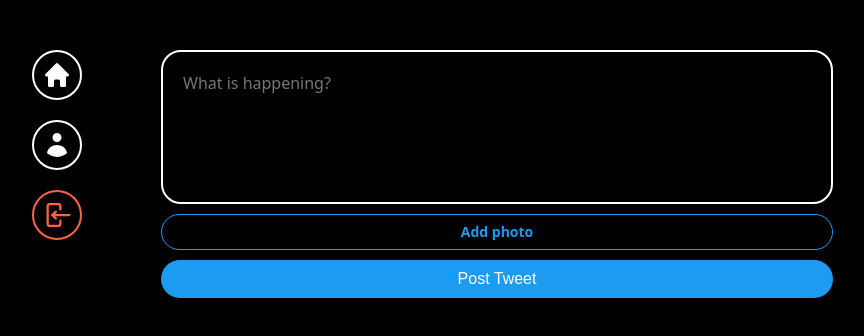
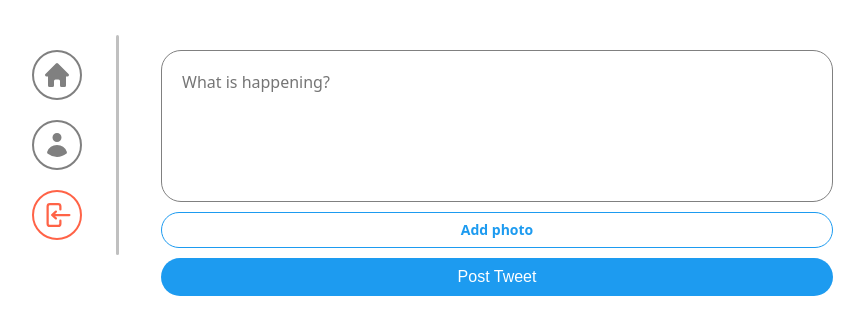
Before and after one commit to sdh0572/Nwitter-reloaded, a React (Vite) app: page / in a window 1280 px wide. Shown: the top 336 px of the page, without its empty margins (237-1101 px from the left). Built offline with nearby package versions, Linux system fonts and the light colour scheme; no server answers; the database is empty; sample sign-in values are in the browser's storage; the HTML template or start-up script is replaced by a standard one.

Commit message:
Change CSS

```diff
--- a/src/App.tsx
+++ b/src/App.tsx
@@ -45,8 +45,8 @@
     box-sizing: border-box;
   }
   body {
-    background-color : black;
-    color : white;
+    background-color : white;
+    color : black;
     font-family: system-ui, -apple-system, BlinkMacSystemFont, 'Segoe UI', Roboto, Oxygen, Ubuntu, Cantarell, 'Open Sans', 'Helvetica Neue', sans-serif;
   }
 `;
--- a/src/component/auth-components.ts
+++ b/src/component/auth-components.ts
@@ -22,7 +22,7 @@
 export const Input = styled.input`
     padding : 10px 20px;
     border-radius : 50px;
-    border : none;
+    border : 1px solid gray;
     width : 100%;
     font-size : 16px;
     &[type="submit"]{
@@ -44,3 +44,6 @@
         color: #1d0bf0;
     }
 `;
+
+export const Main = styled.div`
+`;
--- a/src/component/github-btn.tsx
+++ b/src/component/github-btn.tsx
@@ -5,7 +5,8 @@
 
 const Button = styled.span`
     margin-top: 50px;
-    background-color: white;
+    background-color: silver;
+    border : 1px solid gray;
     font-weight:500;
     width: 100%;
     color: black;
--- a/src/component/layout.tsx
+++ b/src/component/layout.tsx
@@ -17,6 +17,19 @@
     flex-direction: column;
     align-items: center;
     gap: 20px;
+    position: relative;
+
+    &::after {
+        content: '';
+        position: absolute;
+        top: -15px;
+        right: 22px;
+        width: 3px;
+        height: 220px;
+        background-color: silver;
+        border-radius: 1.5px;
+    }
+
 `;
 
 const MenuItem = styled.div`
@@ -24,13 +37,13 @@
     display: flex;
     align-items: center;
     justify-content: center;
-    border: 2px solid white;
+    border: 2px solid gray;
     height: 50px;
     width: 50px;
     border-radius: 50%;
     svg{
     width:30px;
-    fill:white;
+    fill:gray;
     }
     &.log-out{
         border-color: tomato;
@@ -39,6 +52,7 @@
         }
     }
 `;
+
 
 export default function Layout() {
     const navigate = useNavigate();
--- a/src/component/post-tweet-form.tsx
+++ b/src/component/post-tweet-form.tsx
@@ -12,12 +12,12 @@
 `;
 
 const TextArea = styled.textarea`
-    border: 2px solid white;
+    border: 1.5px solid gray;
     padding: 20px;
     border-radius: 20px;
     font-size: 16px;
     color: white;
-    background-color: black;
+    background-color: white;
     width: 100%;
     resize: none;
     font-family: system-ui, -apple-system, BlinkMacSystemFont, "Segoe UI", Roboto,
--- a/src/component/timeline.tsx
+++ b/src/component/timeline.tsx
@@ -19,7 +19,6 @@
     gap: 10px;
     flex-direction: column;
     overflow-y: scroll;
-
 `;
 
 export default function Timeline() {
--- a/src/component/tweet.tsx
+++ b/src/component/tweet.tsx
@@ -8,15 +8,20 @@
   display: grid;
   grid-template-columns: 3fr 1fr;
   padding: 20px;
-  border: 1px solid rgba(255, 255, 255, 0.5);
+  border: 1px solid rgba(0, 0, 0, 0.5);
   border-radius: 15px;
+  margin-right: 5px;
 `;
 
 const Column = styled.div`
+  display: flex;
+  flex-direction: column;
+  justify-content: space-between;
   &:last-child {
     place-self: end;
-  }`
-  ;
+  }
+  height: 100px;
+`;
 
 const Photo = styled.img`
   width: 100px;
@@ -34,6 +39,11 @@
   font-size: 18px;
 `;
 
+const ButtonContainer = styled.div`
+  display: flex;
+  gap: 5px;
+`;
+
 const DeleteButton = styled.button`
   background-color: tomato;
   color: white;
@@ -46,30 +56,55 @@
   cursor: pointer;
 `;
 
+const UpdateButton = styled.button`
+  background-color: #1d9bf0;
+  color: white;
+  font-weight: 600;
+  border: 0;
+  font-size: 12px;
+  padding: 5px 10px;
+  text-transform: uppercase;
+  border-radius: 5px;
+  cursor: pointer;
+`;
+
 export default function Tweet({ username, photo, tweet, userId, id }: ITweet) {
   const user = auth.currentUser;
-  const onDelete = async() =>{
+  const onDelete = async () => {
     const ok = confirm("Are you sure you want to delete this tweet?");
-    if(!ok || user?.uid !== userId) return;
-      try{
+    if (!ok || user?.uid !== userId) return;
+    try {
       await deleteDoc(doc(db, "tweets", id))
-        if(photo){
+      if (photo) {
         const photoRef = ref(storage, `tweets/${user.uid}/${id}`);
         await deleteObject(photoRef);
       }
-      }catch(e){
+    } catch (e) {
       console.log(e);
-      }finally{
+    } finally {
 
     }
   }
-  return (<Wrapper>
+  const onUpdate = async () => {
+    confirm("Are you sure you want to update this tweet?");
+  }
+  return (
+    <Wrapper>
       <Column>
+        <div>
           <Username>{username}</Username>
           <Payload>{tweet}</Payload>
-      {user?.uid === userId ? <DeleteButton onClick={onDelete}>Delete</DeleteButton> : null}
+        </div>
+        {user?.uid === userId ? (
+          <ButtonContainer>
+            <UpdateButton onClick={onUpdate}>Update</UpdateButton>
+            <DeleteButton onClick={onDelete}>Delete</DeleteButton>
+          </ButtonContainer>
+        ) : null}
       </Column>
-    <Column>{photo ? (<Photo src={photo} />) : null}</Column>
+      <Column>
+        {photo ? <Photo src={photo} /> : null}
+      </Column>
     </Wrapper>
   );
 }
--- a/src/routes/home.tsx
+++ b/src/routes/home.tsx
@@ -8,9 +8,22 @@
     overflow-y: scroll;
     grid-template-rows: 1fr 5fr;
     ::-webkit-scrollbar {
-        display:none; /*하위만 됨*/
+        /*하위만 됨*/
+        margin-left:5px;
+        width:10px;
+    }
+    ::-webkit-scrollbar-thumb {
+        background-color: gray;
+        border-radius: 5px;
+
+    }
+    ::-webkit-scrollbar-track {
+        background-color: silver;
+        border-radius: 5px;
+        height: 10px;
     }
     scrollbar-width: none; /*하위는 안됨*/
+
 `;
 export default function Home() {
 
--- a/src/routes/profile.tsx
+++ b/src/routes/profile.tsx
@@ -12,6 +12,20 @@
   align-items: center;
   flex-direction: column;
   gap: 20px;
+    ::-webkit-scrollbar {
+        margin-left:5px;
+        width:10px;
+    }
+    ::-webkit-scrollbar-thumb {
+        background-color: gray;
+        border-radius: 5px;
+
+    }
+    ::-webkit-scrollbar-track {
+        background-color: silver;
+        border-radius: 5px;
+        height: 10px;
+    }
 `;
 const AvatarUpload = styled.label`
   width: 80px;
@@ -35,33 +49,45 @@
   display: none;
 `;
 const Name = styled.span`
-  font-size: 22px;
+    height:32px;
+    font-size: 22px;
+    line-height: 32px;
+    text-align:center;
 `;
 const Tweets = styled.div`
     display: flex;
     width:100%;
     flex-direction: column;
     gap: 10px;
+    overflow-y: scroll;
+    height: 700px;
 `;
 
+const UpadateName = styled.div`
+    margin-left:7px;
+    width:30px;
+    display:inline-block;
+    position:absolute;
+    cursor: pointer;
+`;
 
 export default function Profile() {
     const user = auth.currentUser;
     const [avatar, setAvatar] = useState(user?.photoURL);
     const [tweets, setTweets] = useState<ITweet[]>([]);
-    const onAvatarChange = async(e:React.ChangeEvent<HTMLInputElement>) => {
-        const{files} = e.target;
-        if(!user) return;
-        if(files && files.length === 1){
+    const onAvatarChange = async (e: React.ChangeEvent<HTMLInputElement>) => {
+        const { files } = e.target;
+        if (!user) return;
+        if (files && files.length === 1) {
             const file = files[0];
             const locationRef = ref(storage, `avatars/${user?.uid}`);
             const result = await uploadBytes(locationRef, file);
             const avatarUrl = await getDownloadURL(result.ref);
             setAvatar(avatarUrl);
-            await updateProfile(user, {photoURL:avatarUrl})
+            await updateProfile(user, { photoURL: avatarUrl })
         }
     };
-    const fetchTweets = async() => {
+    const fetchTweets = async () => {
         const tweetQuery = query(
             collection(db, "tweets"),
             where("userId", "==", user?.uid),
@@ -70,14 +96,16 @@
         );
         const snapshot = await getDocs(tweetQuery);
         const tweets = snapshot.docs.map((doc) => {
-            const { tweet, createAt, userId, username, photo} = doc.data();
+            const { tweet, createAt, userId, username, photo } = doc.data();
             return {
                 tweet, createAt, userId, username, photo, id: doc.id
             }
         });
         setTweets(tweets);
     };
-
+    const Update =() => {
+        alert("Are you going to change your name?");
+    }
     useEffect(() => {
         fetchTweets();
     }, []);
@@ -91,9 +119,14 @@
             <AvatarInput onChange={onAvatarChange} id="avatar" type="file" accept="image/*" />
             <Name>
                 {user?.displayName ?? "Anonymous"}
+                <UpadateName onClick={Update}>
+                    <svg xmlns="http://www.w3.org/2000/svg" fill="none" viewBox="0 0 24 24" stroke="currentColor" className="size-6">
+                        <path d="m16.862 4.487 1.687-1.688a1.875 1.875 0 1 1 2.652 2.652L6.832 19.82a4.5 4.5 0 0 1-1.897 1.13l-2.685.8.8-2.685a4.5 4.5 0 0 1 1.13-1.897L16.863 4.487Zm0 0L19.5 7.125" />
+                    </svg>
+                </UpadateName>
             </Name>
             <Tweets>
-                {tweets.map(tweet => <Tweet key={tweet.id} {...tweet}/>)}
+                {tweets.map(tweet => <Tweet key={tweet.id} {...tweet} />)}
             </Tweets>
         </Wrapper>
     )
```
Also changed, not shown: src/routes/login.tsx (+14 -14 lines), public/Updatename.svg (added). Lines whose indentation alone changed are shown as unchanged.
